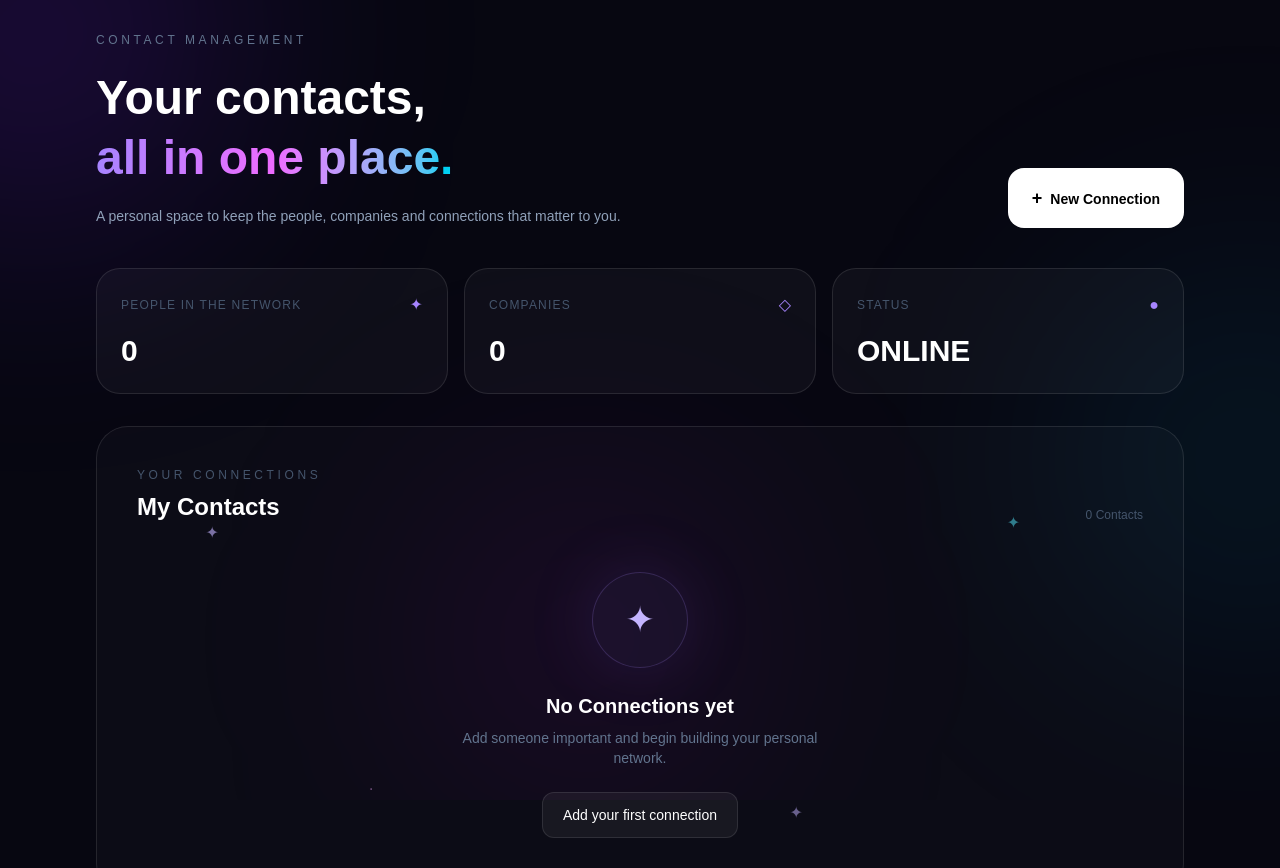
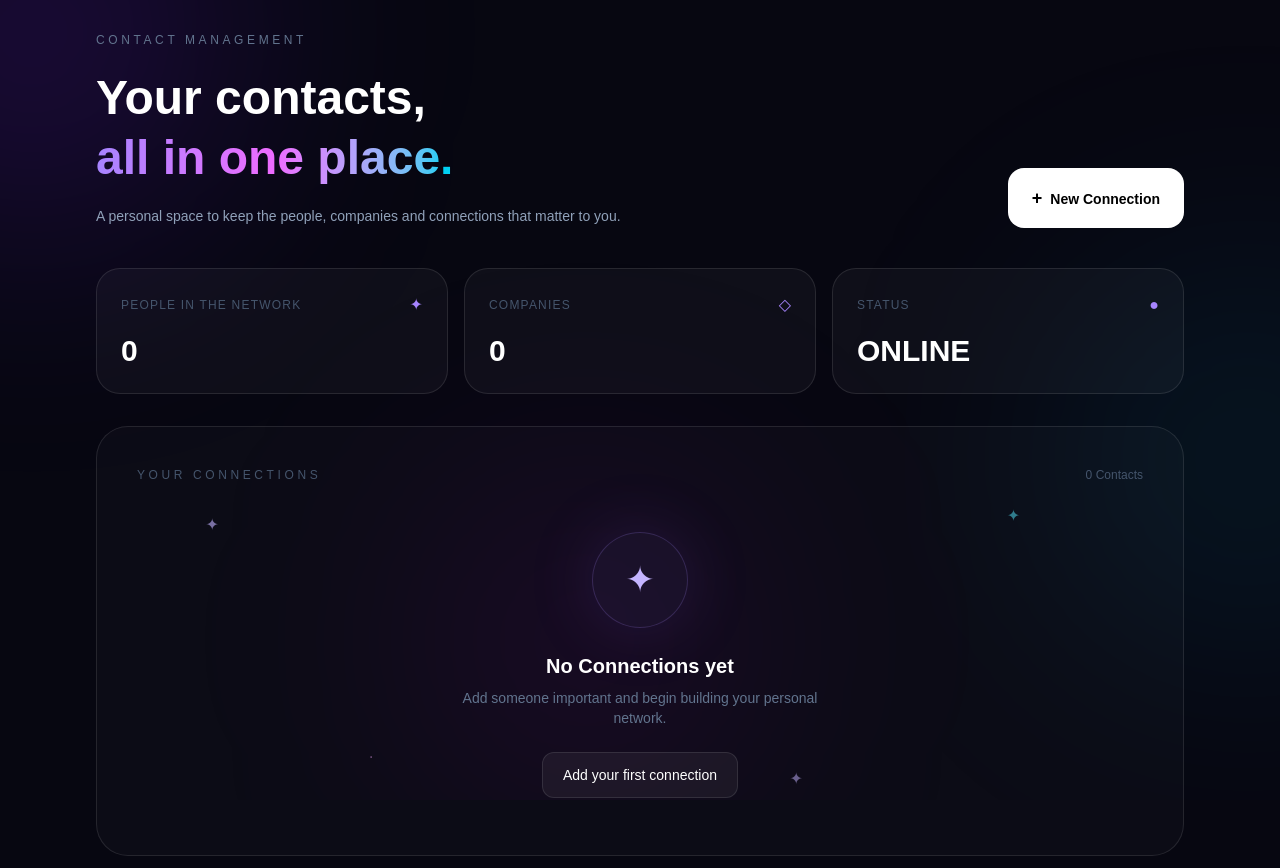
Before and after one commit to judithjoshitha01/contact-management, a Next.js app: page / in a window 1280 px wide. Shown: the top 868 px of the page. Built offline with nearby package versions, Linux system fonts and the light colour scheme.

Commit message:
Update page.tsx

```diff
--- a/app/page.tsx
+++ b/app/page.tsx
@@ -243,10 +243,6 @@ export default function Home() {
                 <p className="text-xs uppercase tracking-[0.3em] text-slate-600">
                   Your Connections
                 </p>
-
-                <h2 className="mt-2 text-2xl font-semibold">
-                  My Contacts
-                </h2>
               </div>
 
               <span className="text-xs text-slate-600">
```
